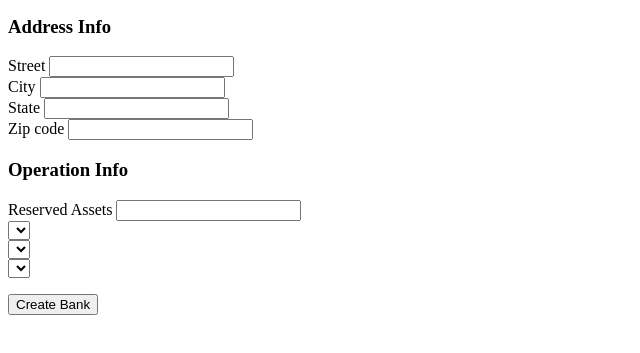
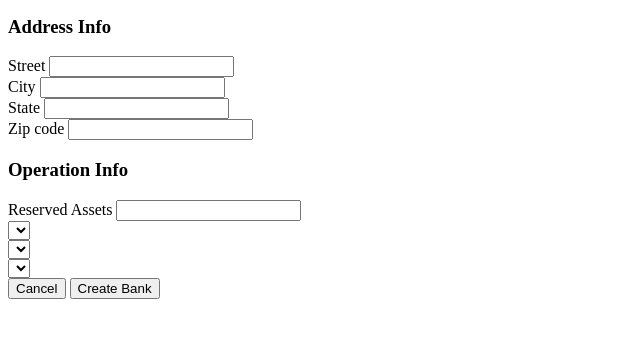
Before and after one commit to AllisanLu/CS4400Phase4, a website: page public/createBank.ejs in a window 1280 px wide. Shown: the part 125-478 px from the top of the page, without its empty margins (0-640 px from the left). Drawn offline with nearby package versions, Linux system fonts and the light colour scheme; files that its build step writes are made by us from their sources.

Commit message:
remove syntax error

```diff
--- a/public/createBank.ejs
+++ b/public/createBank.ejs
@@ -40,7 +40,7 @@
                 <% } %>
             </select>
         </div>
-        <p
+
         <input type="button" value="Cancel" name="cancel" onclick="window.location.href='/adminMenu'" />
         <input type="submit" value="Create Bank" id="create">
     </form>
```
